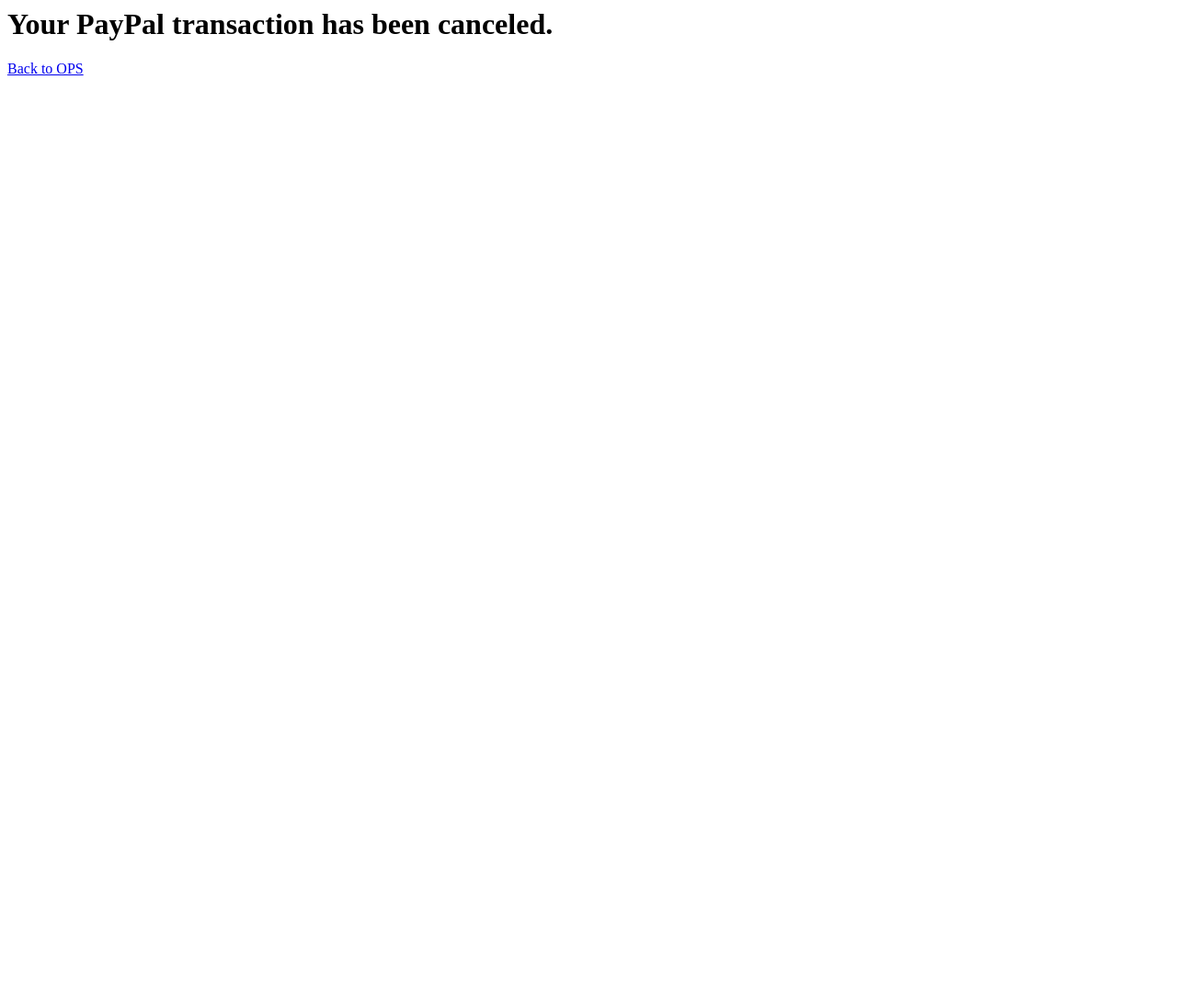
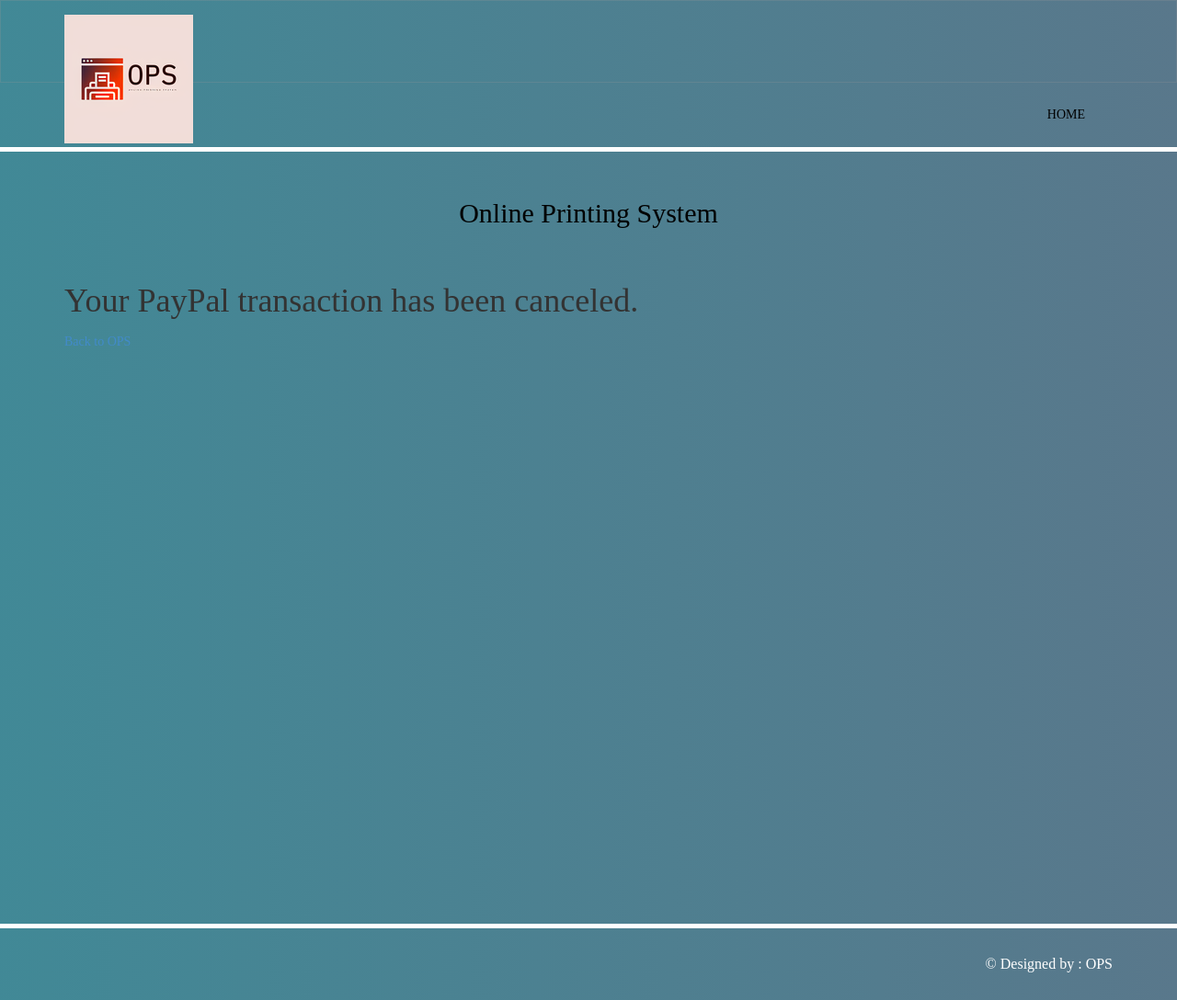
Before and after one commit to jagatish10/ops, a PHP site: page /paypal/cancel.php in a window 1280 px wide. Shown: the whole page at 92% size. Before the commit the page ends 82 px from the top, so only its background shows below. Run offline with PHP 8.4, Linux system fonts and the light colour scheme.

Commit message:
Update cancel.php

```diff
--- a/paypal/cancel.php
+++ b/paypal/cancel.php
@@ -1,2 +1,92 @@
-<h1>Your PayPal transaction has been canceled.</h1>
-<a href="https://ops-eprint.herokuapp.com/user/upload1.php">Back to OPS</a>
+<!DOCTYPE html>
+<html xmlns="http://www.w3.org/1999/xhtml">
+<head>
+    <meta charset="utf-8" />
+    <meta name="viewport" content="width=device-width, initial-scale=1, maximum-scale=1" />
+    <meta name="description" content="" />
+    <meta name="author" content="" />
+    <!--[if IE]>
+        <meta http-equiv="X-UA-Compatible" content="IE=edge,chrome=1">
+        <![endif]-->
+    <title>HOME</title>
+    <!-- BOOTSTRAP CORE STYLE  -->
+    <link href="assets/css/bootstrap.css" rel="stylesheet" />
+    <!-- FONT AWESOME STYLE  -->
+    <link href="assets/css/font-awesome.css" rel="stylesheet" />
+    <!-- CUSTOM STYLE  -->
+    <link href="assets/css/style.css" rel="stylesheet" />
+    <!-- GOOGLE FONT -->
+    <link href='http://fonts.googleapis.com/css?family=Open+Sans' rel='stylesheet' type='text/css' />
+
+</head>
+<body>
+    <div class="navbar navbar-inverse set-radius-zero" >
+        <div class="container">
+            <div class="navbar-header">
+                <button type="button" class="navbar-toggle" data-toggle="collapse" data-target=".navbar-collapse">
+                    <span class="icon-bar"></span>
+                    <span class="icon-bar"></span>
+                    <span class="icon-bar"></span>
+                </button>
+                <a class="navbar-brand">
+
+                    <img src="assets/img/opslogo.png" />
+                </a>
+
+            </div>
+        </div>
+    </div>
+    <!-- LOGO HEADER END-->
+    <section class="menu-section">
+        <div class="container">
+            <div class="row ">
+                <div class="col-md-12">
+                    <div class="navbar-collapse collapse ">
+                        <ul id="menu-top" class="nav navbar-nav navbar-right">
+                         <li><a href="../user/utama.php">HOME</a></li>
+                       </ul>
+                         <ul id="menu-top" class="nav navbar-nav navbar-right">
+                        </ul>
+                    </div>
+                </div>
+
+            </div>
+        </div>
+    </section>
+     <!-- MENU SECTION END-->
+    <div class="content-wrapper">
+         <div class="container">
+        <div class="row pad-botm">
+            <div class="col-md-12">
+                <h4 class="header">Online Printing System</h4>
+
+                </div>
+     </div>
+
+     <div><h1>Your PayPal transaction has been canceled.</h1></div>
+     <a href="https://ops-eprint.herokuapp.com/user/utama.php">Back to OPS</a>
+
+</div>
+</div>
+
+<section class="footer-section">
+    <div class="container">
+        <div class="row">
+            <div class="col-md-12">
+               &copy; Designed by : OPS
+            </div>
+
+        </div>
+    </div>
+</section>
+  <!-- FOOTER SECTION END-->
+<!-- JAVASCRIPT FILES PLACED AT THE BOTTOM TO REDUCE THE LOADING TIME  -->
+<!-- CORE JQUERY  -->
+<script src="assets/js/jquery-1.10.2.js"></script>
+<!-- BOOTSTRAP SCRIPTS  -->
+<script src="assets/js/bootstrap.js"></script>
+  <!-- CUSTOM SCRIPTS  -->
+<script src="assets/js/custom.js"></script>
+
+</body>
+</html>
```
